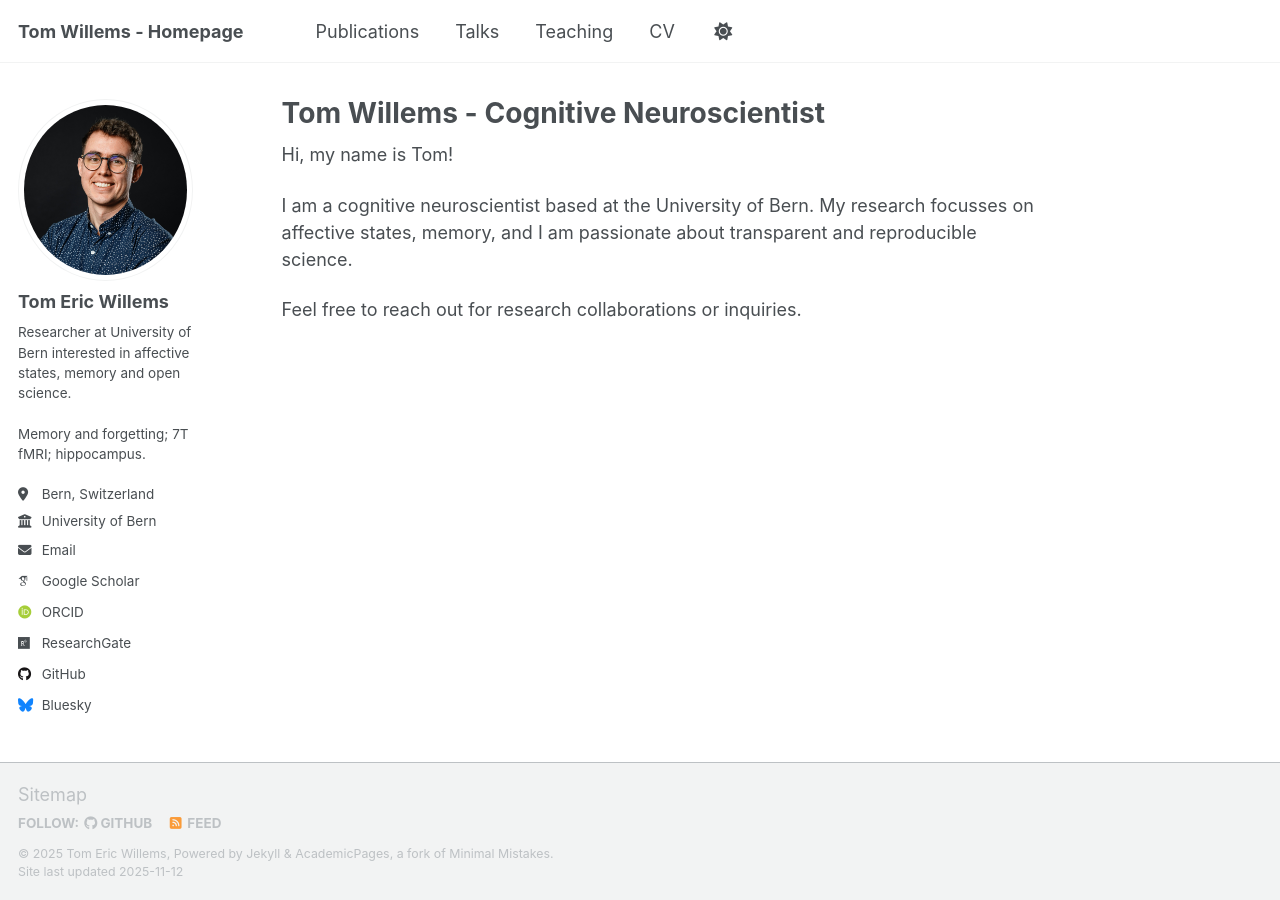
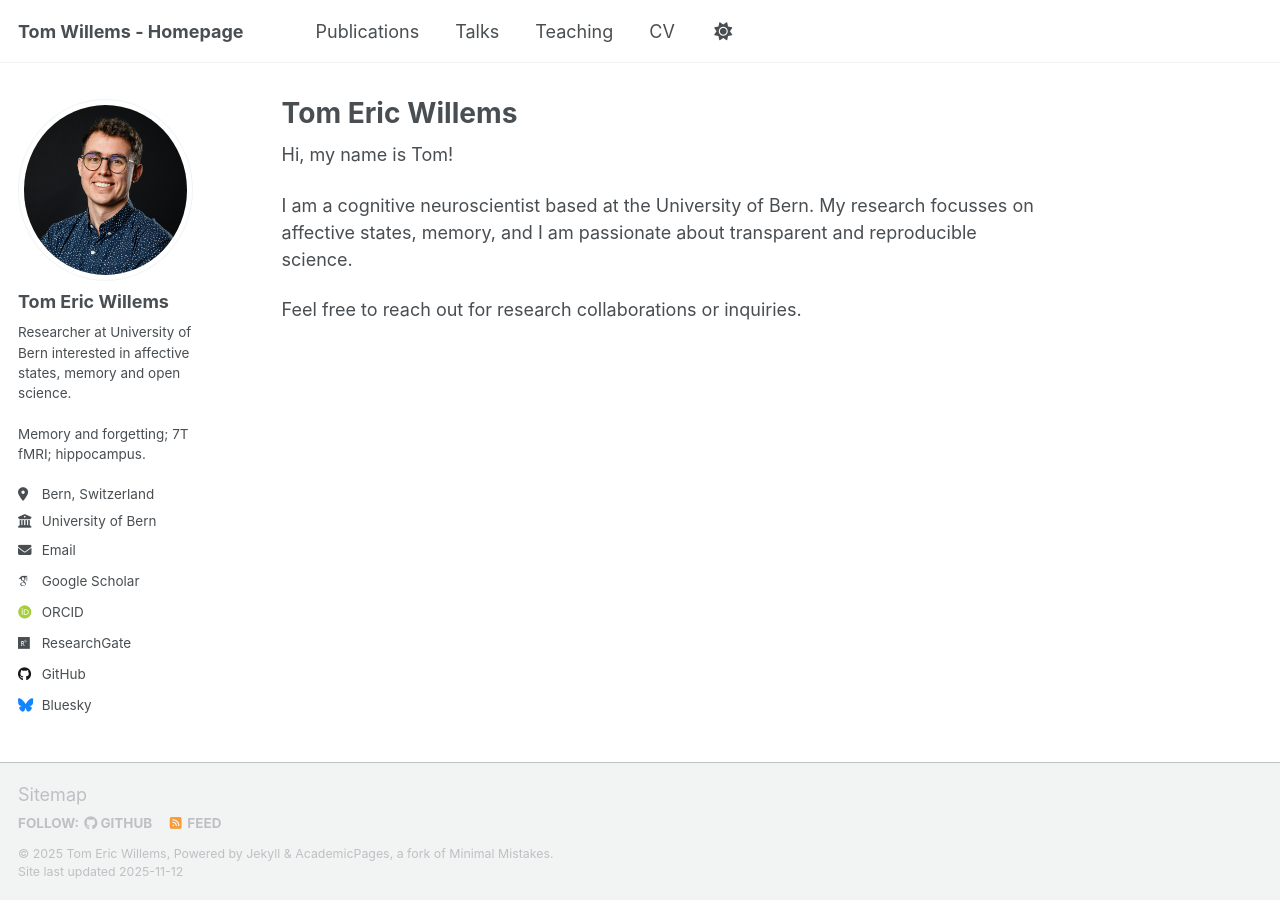
Before and after one commit to TomW92/TomW92.github.io, a Jekyll site: the page built from _pages/about.md, in a window 1280 px wide. Built offline with Jekyll 4.4.1, drawn with Linux system fonts in a browser that asks for light colours; some web fonts are replaced; a script that is not in the unit is left out.

Commit message:
Update title in about.md to 'Tom Eric Willems'

```diff
--- a/_pages/about.md
+++ b/_pages/about.md
@@ -1,6 +1,6 @@
 ---
 permalink: /
-title: "Tom Willems - Cognitive Neuroscientist"
+title: "Tom Eric Willems"
 author_profile: true
 redirect_from:
   - /about/
```
